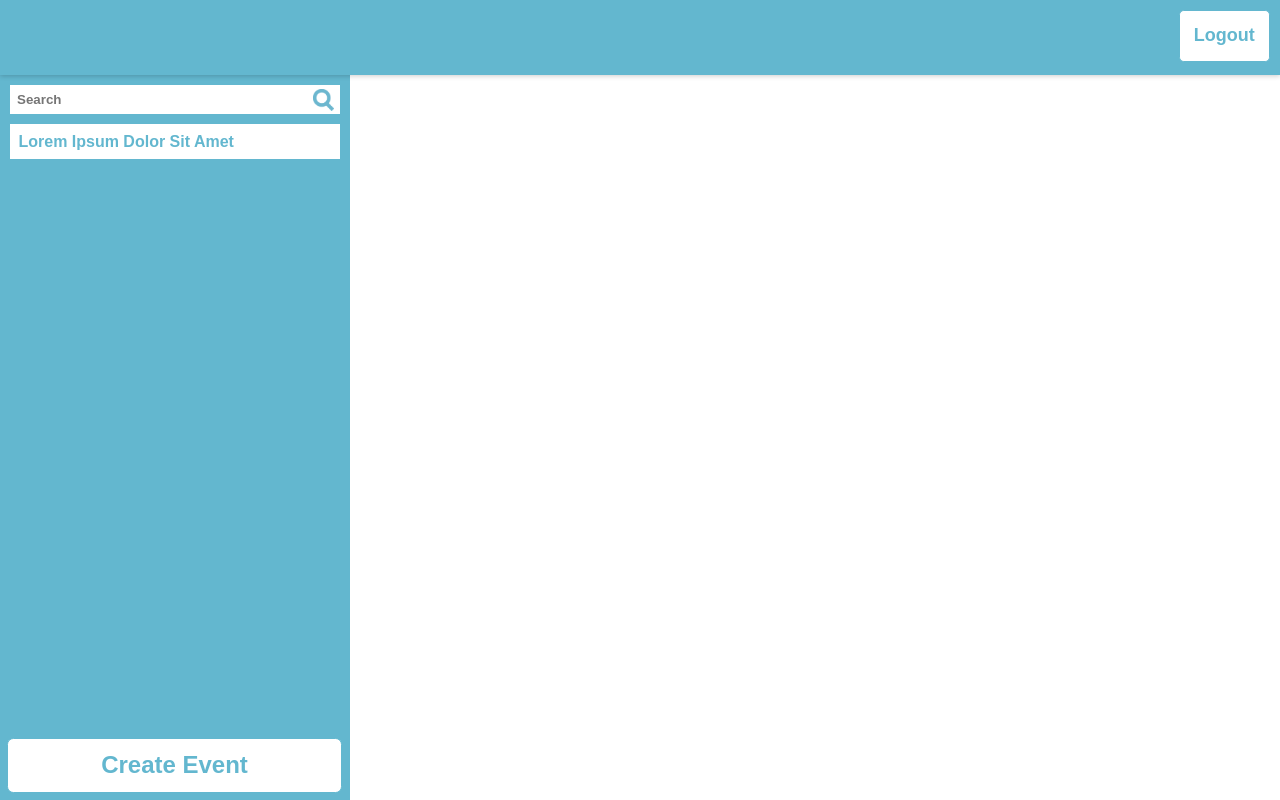
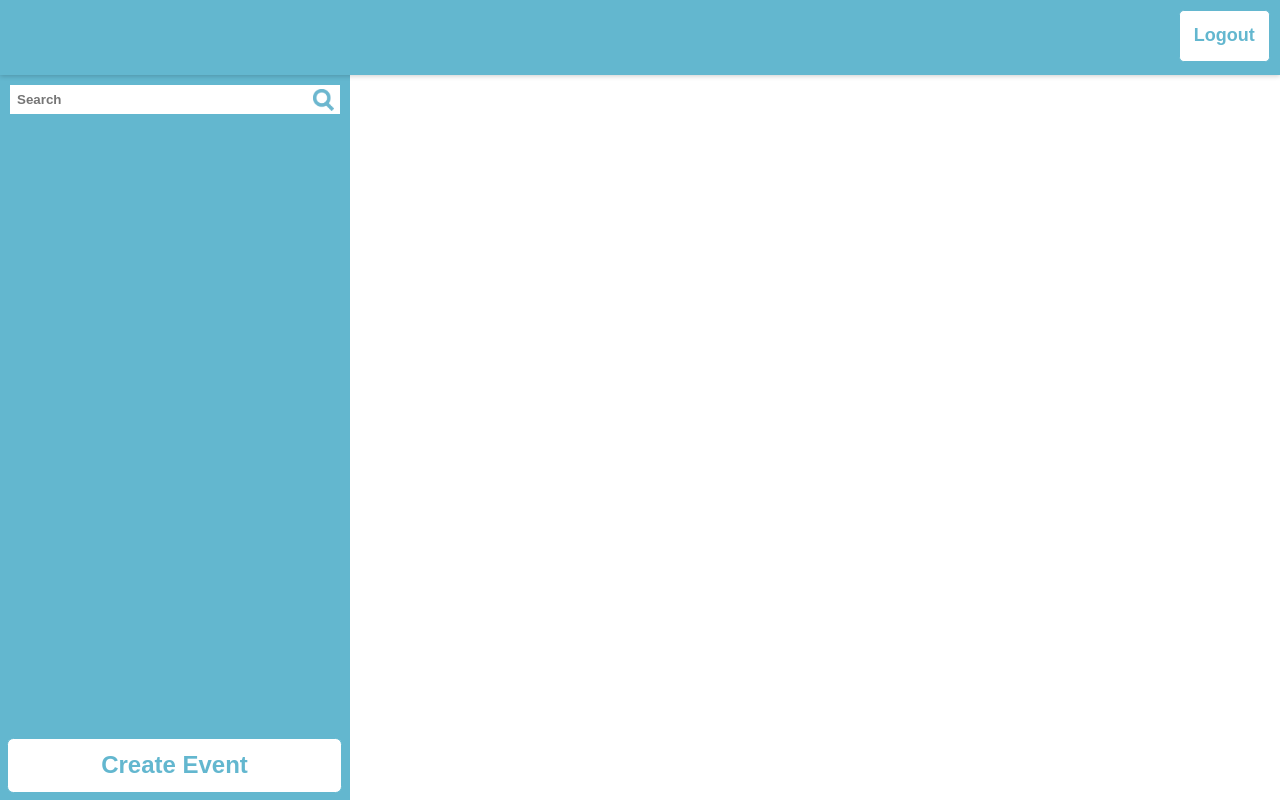
Before and after one commit to NJIT-CS490-project/CS490-frontend, a website: page dashboard.html in a window 1280 px wide. Drawn offline with Linux system fonts and the light colour scheme.

Commit message:
Remove test .event-setting item from the sidebar

```diff
--- a/dashboard.html
+++ b/dashboard.html
@@ -18,9 +18,6 @@
       <section class="event-setting primary-color secondary-bg-color">
         <input class="primary-color search-bg" type="search" placeholder="Search"></input>
       </section>
-      <section class="event-setting primary-color secondary-bg-color">
-        <h4>Lorem Ipsum Dolor Sit Amet</h4>
-      </section>
       <input class="button sidebar-button primary-color secondary-bg-color" type="button" value="Create Event"></input>
     </section>
   </body>
```
